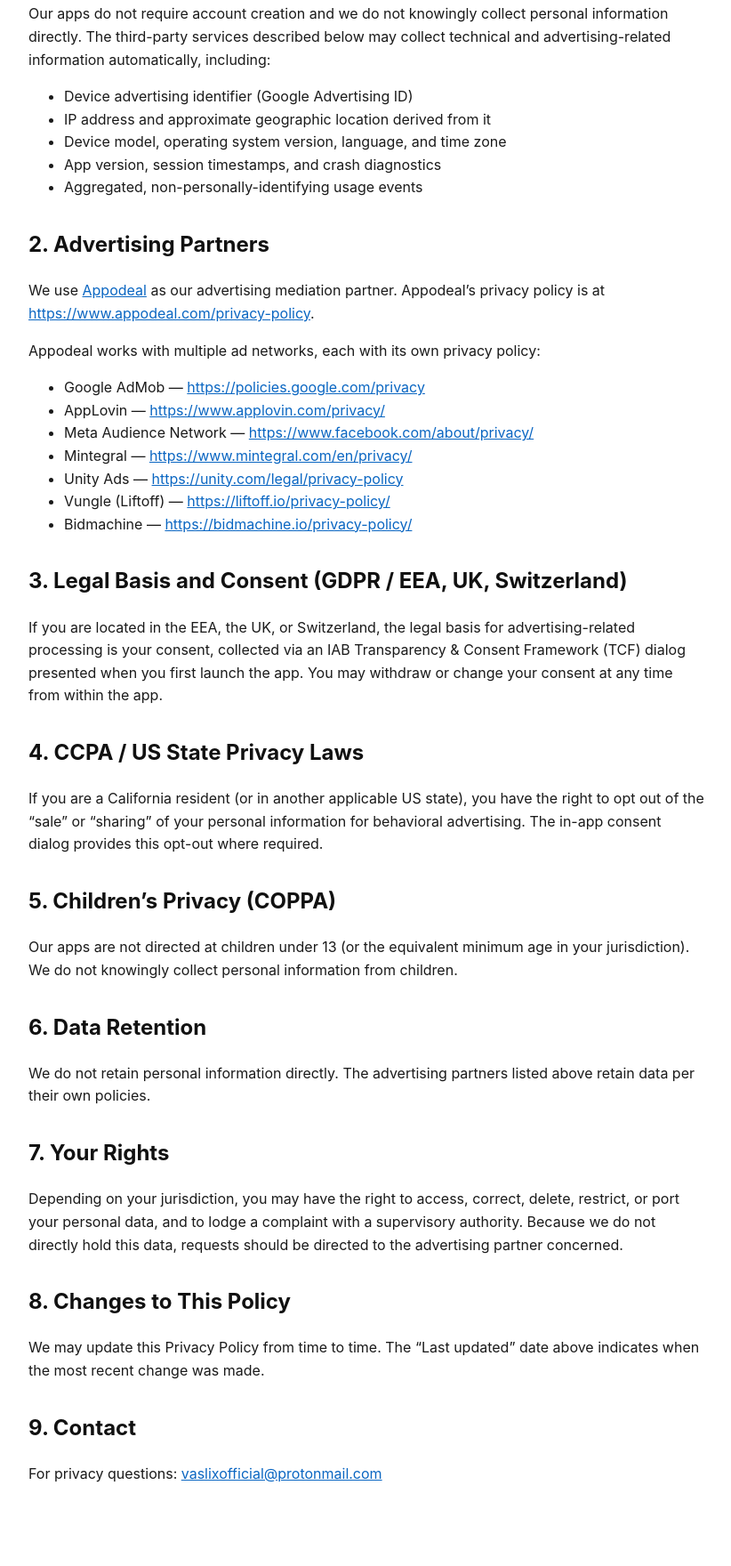
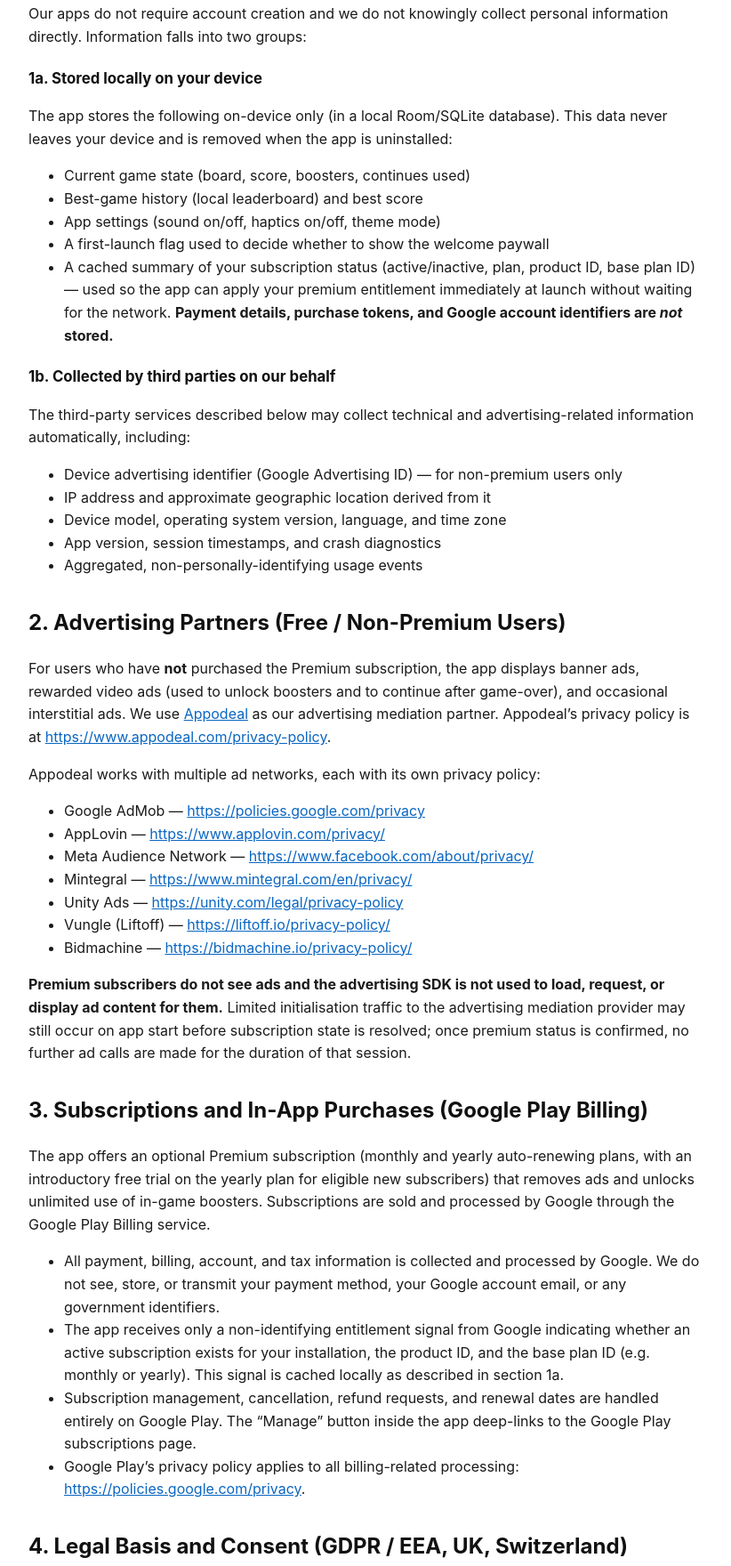
Before and after one commit to egorVasl/egorVasl.github.io, a plain HTML site: page privacy-policy.html in a window 1280 px wide. Shown: the part 292-2052 px from the top of the page at 89% size, without its empty margins (228-1050 px from the left). Before the commit the page ends 1993 px from the top, so only its background shows below. Drawn offline with Linux system fonts and the light colour scheme.

Commit message:
Update privacy-policy.html

```diff
--- a/privacy-policy.html
+++ b/privacy-policy.html
@@ -6,9 +6,10 @@
   <title>Privacy Policy — Vaslix Games</title>
   <style>
     body { font-family: -apple-system, BlinkMacSystemFont, "Segoe UI", Roboto, sans-serif; max-width: 760px; margin: 2rem auto; padding: 0 1.25rem; line-height: 1.6; color: #1a1a1a; }
-    h1, h2 { color: #111; }
+    h1, h2, h3 { color: #111; }
     h1 { border-bottom: 2px solid #eee; padding-bottom: 0.5rem; }
     h2 { margin-top: 2rem; }
+    h3 { margin-top: 1.25rem; font-size: 1.05rem; }
     a { color: #0a66c2; }
     code { background: #f4f4f4; padding: 0.1rem 0.3rem; border-radius: 3px; font-size: 0.95em; }
     .updated { color: #666; font-size: 0.9rem; }
@@ -17,22 +18,35 @@
 <body>
 
 <h1>Privacy Policy</h1>
-<p class="updated">Last updated: 2026-04-29</p>
+<p class="updated">Last updated: 2026-05-02</p>
 
 <p>This Privacy Policy describes how Vaslix Games (“we”, “us”, “our”) handles information in the mobile applications we publish, including <strong>Gridlix</strong> (package <code>com.vaslix.games.gridlix</code>) and any future titles.</p>
 
 <h2>1. Information We Collect</h2>
-<p>Our apps do not require account creation and we do not knowingly collect personal information directly. The third-party services described below may collect technical and advertising-related information automatically, including:</p>
+<p>Our apps do not require account creation and we do not knowingly collect personal information directly. Information falls into two groups:</p>
+
+<h3>1a. Stored locally on your device</h3>
+<p>The app stores the following on-device only (in a local Room/SQLite database). This data never leaves your device and is removed when the app is uninstalled:</p>
 <ul>
-  <li>Device advertising identifier (Google Advertising ID)</li>
+  <li>Current game state (board, score, boosters, continues used)</li>
+  <li>Best-game history (local leaderboard) and best score</li>
+  <li>App settings (sound on/off, haptics on/off, theme mode)</li>
+  <li>A first-launch flag used to decide whether to show the welcome paywall</li>
+  <li>A cached summary of your subscription status (active/inactive, plan, product ID, base plan ID) — used so the app can apply your premium entitlement immediately at launch without waiting for the network. <strong>Payment details, purchase tokens, and Google account identifiers are <em>not</em> stored.</strong></li>
+</ul>
+
+<h3>1b. Collected by third parties on our behalf</h3>
+<p>The third-party services described below may collect technical and advertising-related information automatically, including:</p>
+<ul>
+  <li>Device advertising identifier (Google Advertising ID) — for non-premium users only</li>
   <li>IP address and approximate geographic location derived from it</li>
   <li>Device model, operating system version, language, and time zone</li>
   <li>App version, session timestamps, and crash diagnostics</li>
   <li>Aggregated, non-personally-identifying usage events</li>
 </ul>
 
-<h2>2. Advertising Partners</h2>
-<p>We use <a href="https://www.appodeal.com/" target="_blank" rel="noopener">Appodeal</a> as our advertising mediation partner. Appodeal’s privacy policy is at <a href="https://www.appodeal.com/privacy-policy" target="_blank" rel="noopener">https://www.appodeal.com/privacy-policy</a>.</p>
+<h2>2. Advertising Partners (Free / Non-Premium Users)</h2>
+<p>For users who have <strong>not</strong> purchased the Premium subscription, the app displays banner ads, rewarded video ads (used to unlock boosters and to continue after game-over), and occasional interstitial ads. We use <a href="https://www.appodeal.com/" target="_blank" rel="noopener">Appodeal</a> as our advertising mediation partner. Appodeal’s privacy policy is at <a href="https://www.appodeal.com/privacy-policy" target="_blank" rel="noopener">https://www.appodeal.com/privacy-policy</a>.</p>
 <p>Appodeal works with multiple ad networks, each with its own privacy policy:</p>
 <ul>
   <li>Google AdMob — <a href="https://policies.google.com/privacy" target="_blank" rel="noopener">https://policies.google.com/privacy</a></li>
@@ -43,26 +57,36 @@
   <li>Vungle (Liftoff) — <a href="https://liftoff.io/privacy-policy/" target="_blank" rel="noopener">https://liftoff.io/privacy-policy/</a></li>
   <li>Bidmachine — <a href="https://bidmachine.io/privacy-policy/" target="_blank" rel="noopener">https://bidmachine.io/privacy-policy/</a></li>
 </ul>
+<p><strong>Premium subscribers do not see ads and the advertising SDK is not used to load, request, or display ad content for them.</strong> Limited initialisation traffic to the advertising mediation provider may still occur on app start before subscription state is resolved; once premium status is confirmed, no further ad calls are made for the duration of that session.</p>
 
-<h2>3. Legal Basis and Consent (GDPR / EEA, UK, Switzerland)</h2>
-<p>If you are located in the EEA, the UK, or Switzerland, the legal basis for advertising-related processing is your consent, collected via an IAB Transparency &amp; Consent Framework (TCF) dialog presented when you first launch the app. You may withdraw or change your consent at any time from within the app.</p>
+<h2>3. Subscriptions and In-App Purchases (Google Play Billing)</h2>
+<p>The app offers an optional Premium subscription (monthly and yearly auto-renewing plans, with an introductory free trial on the yearly plan for eligible new subscribers) that removes ads and unlocks unlimited use of in-game boosters. Subscriptions are sold and processed by Google through the Google Play Billing service.</p>
+<ul>
+  <li>All payment, billing, account, and tax information is collected and processed by Google. We do not see, store, or transmit your payment method, your Google account email, or any government identifiers.</li>
+  <li>The app receives only a non-identifying entitlement signal from Google indicating whether an active subscription exists for your installation, the product ID, and the base plan ID (e.g. monthly or yearly). This signal is cached locally as described in section 1a.</li>
+  <li>Subscription management, cancellation, refund requests, and renewal dates are handled entirely on Google Play. The “Manage” button inside the app deep-links to the Google Play subscriptions page.</li>
+  <li>Google Play’s privacy policy applies to all billing-related processing: <a href="https://policies.google.com/privacy" target="_blank" rel="noopener">https://policies.google.com/privacy</a>.</li>
+</ul>
 
-<h2>4. CCPA / US State Privacy Laws</h2>
-<p>If you are a California resident (or in another applicable US state), you have the right to opt out of the “sale” or “sharing” of your personal information for behavioral advertising. The in-app consent dialog provides this opt-out where required.</p>
+<h2>4. Legal Basis and Consent (GDPR / EEA, UK, Switzerland)</h2>
+<p>If you are located in the EEA, the UK, or Switzerland, the legal basis for advertising-related processing is your consent, collected via an IAB Transparency &amp; Consent Framework (TCF) dialog presented when you first launch the app. You may withdraw or change your consent at any time from within the app. The legal basis for processing subscription data via Google Play Billing is the performance of the contract you enter into when purchasing a subscription.</p>
 
-<h2>5. Children’s Privacy (COPPA)</h2>
-<p>Our apps are not directed at children under 13 (or the equivalent minimum age in your jurisdiction). We do not knowingly collect personal information from children.</p>
+<h2>5. CCPA / US State Privacy Laws</h2>
+<p>If you are a California resident (or in another applicable US state), you have the right to opt out of the “sale” or “sharing” of your personal information for behavioral advertising. The in-app consent dialog provides this opt-out where required. Subscription processing by Google Play is not a “sale” of personal information.</p>
 
-<h2>6. Data Retention</h2>
-<p>We do not retain personal information directly. The advertising partners listed above retain data per their own policies.</p>
+<h2>6. Children’s Privacy (COPPA)</h2>
+<p>Our apps are not directed at children under 13 (or the equivalent minimum age in your jurisdiction). We do not knowingly collect personal information from children. The Premium subscription is intended for adult purchasers; in-app purchases require a Google Play account with the appropriate purchase permissions.</p>
 
-<h2>7. Your Rights</h2>
-<p>Depending on your jurisdiction, you may have the right to access, correct, delete, restrict, or port your personal data, and to lodge a complaint with a supervisory authority. Because we do not directly hold this data, requests should be directed to the advertising partner concerned.</p>
+<h2>7. Data Retention</h2>
+<p>Locally stored data described in section 1a is retained on your device until you clear the app’s data or uninstall the app. We do not retain personal information on our own servers. The advertising partners and Google Play retain data per their own policies.</p>
 
-<h2>8. Changes to This Policy</h2>
+<h2>8. Your Rights</h2>
+<p>Depending on your jurisdiction, you may have the right to access, correct, delete, restrict, or port your personal data, and to lodge a complaint with a supervisory authority. Because we do not directly hold this data, requests should be directed to the advertising partner concerned, or — for billing data — to Google Play. To remove all locally stored data, uninstall the app or clear its storage from your device’s settings.</p>
+
+<h2>9. Changes to This Policy</h2>
 <p>We may update this Privacy Policy from time to time. The “Last updated” date above indicates when the most recent change was made.</p>
 
-<h2>9. Contact</h2>
+<h2>10. Contact</h2>
 <p>For privacy questions: <a href="mailto:vaslixofficial@protonmail.com">vaslixofficial@protonmail.com</a></p>
 
 </body>
```
